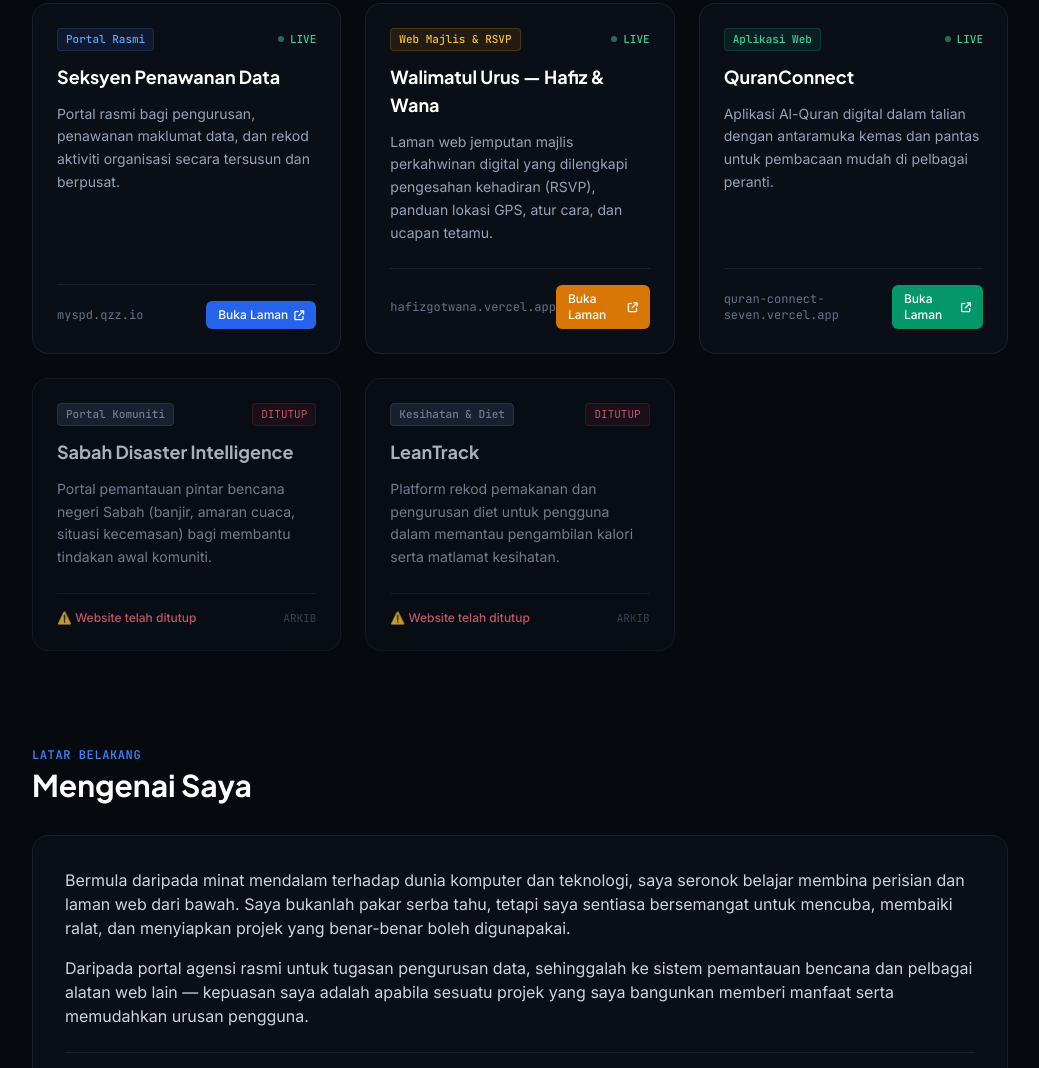
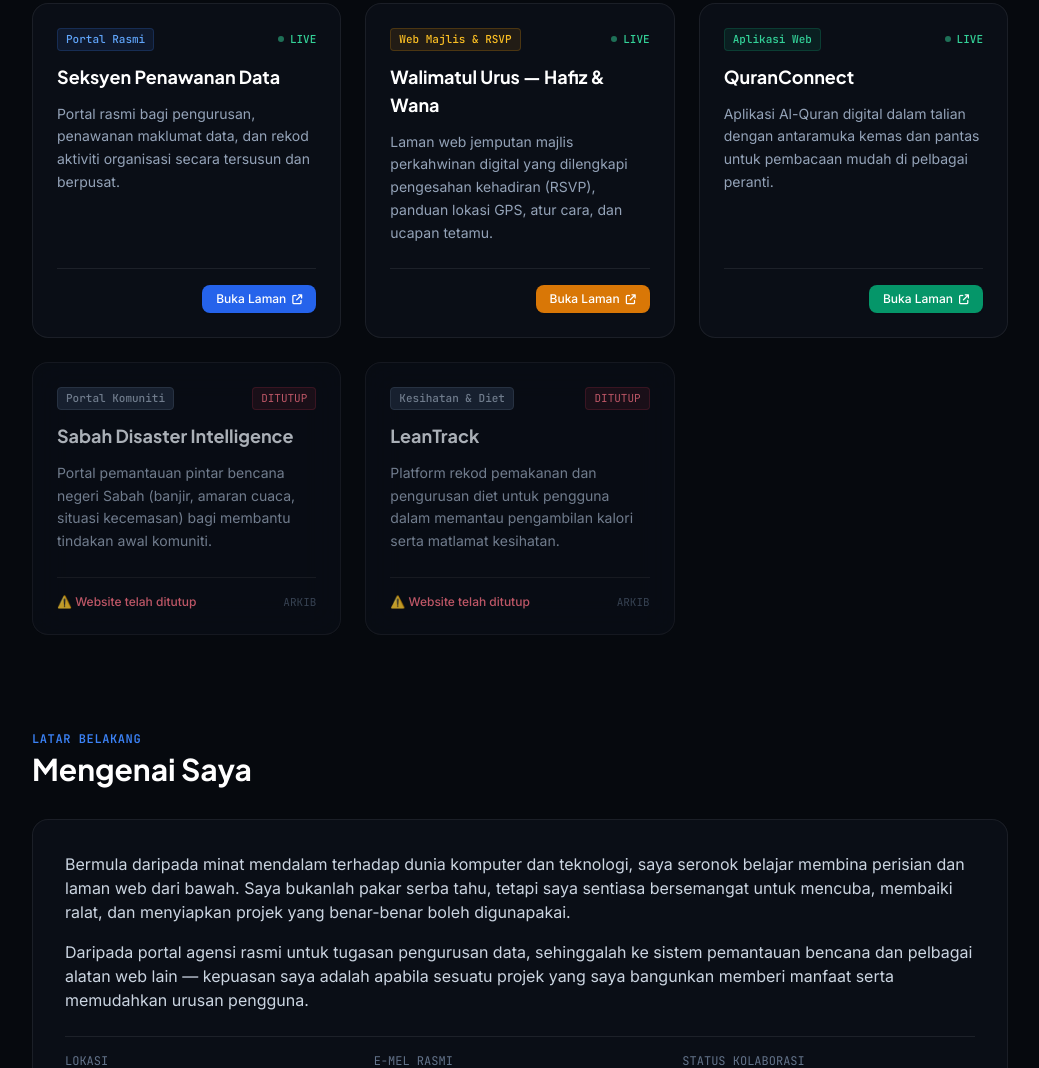
Before and after one commit to Faridexholic92/FaridTasim, a plain HTML site: page index.html in a window 1280 px wide. Shown: the part 945-2013 px from the top of the page, without its empty margins (120-1159 px from the left). Drawn offline with nearby package versions, Linux system fonts and the light colour scheme.

Commit message:
Remove raw URL domain texts from active project cards

```diff
--- a/index.html
+++ b/index.html
@@ -234,9 +234,8 @@
               Portal rasmi bagi pengurusan, penawanan maklumat data, dan rekod aktiviti organisasi secara tersusun dan berpusat.
             </p>
           </div>
-          <div class="pt-4 border-t border-surface-border flex items-center justify-between text-xs">
-            <span class="text-slate-500 font-mono">myspd.qzz.io</span>
-            <a href="https://www.myspd.qzz.io/" target="_blank" rel="noopener noreferrer" class="inline-flex items-center gap-1.5 px-3 py-1.5 bg-blue-600 hover:bg-blue-500 text-white rounded-md font-medium transition shadow-sm">
+          <div class="pt-4 border-t border-surface-border flex items-center justify-end text-xs">
+            <a href="https://www.myspd.qzz.io/" target="_blank" rel="noopener noreferrer" class="inline-flex items-center gap-1.5 px-3.5 py-1.5 bg-blue-600 hover:bg-blue-500 text-white rounded-lg font-medium transition shadow-sm">
               <span data-i18n="btn_visit">Buka Laman</span>
               <i class="fas fa-arrow-up-right-from-square text-[10px]"></i>
             </a>
@@ -261,9 +260,8 @@
               Laman web jemputan majlis perkahwinan digital yang dilengkapi pengesahan kehadiran (RSVP), panduan lokasi GPS, atur cara, dan ucapan tetamu.
             </p>
           </div>
-          <div class="pt-4 border-t border-surface-border flex items-center justify-between text-xs">
-            <span class="text-slate-500 font-mono">hafizgotwana.vercel.app</span>
-            <a href="https://hafizgotwana.vercel.app/" target="_blank" rel="noopener noreferrer" class="inline-flex items-center gap-1.5 px-3 py-1.5 bg-amber-600 hover:bg-amber-500 text-white rounded-md font-medium transition shadow-sm">
+          <div class="pt-4 border-t border-surface-border flex items-center justify-end text-xs">
+            <a href="https://hafizgotwana.vercel.app/" target="_blank" rel="noopener noreferrer" class="inline-flex items-center gap-1.5 px-3.5 py-1.5 bg-amber-600 hover:bg-amber-500 text-white rounded-lg font-medium transition shadow-sm">
               <span data-i18n="btn_visit">Buka Laman</span>
               <i class="fas fa-arrow-up-right-from-square text-[10px]"></i>
             </a>
@@ -288,9 +286,8 @@
               Aplikasi Al-Quran digital dalam talian dengan antaramuka kemas dan pantas untuk pembacaan mudah di pelbagai peranti.
             </p>
           </div>
-          <div class="pt-4 border-t border-surface-border flex items-center justify-between text-xs">
-            <span class="text-slate-500 font-mono">quran-connect-seven.vercel.app</span>
-            <a href="https://quran-connect-seven.vercel.app/" target="_blank" rel="noopener noreferrer" class="inline-flex items-center gap-1.5 px-3 py-1.5 bg-emerald-600 hover:bg-emerald-500 text-white rounded-md font-medium transition shadow-sm">
+          <div class="pt-4 border-t border-surface-border flex items-center justify-end text-xs">
+            <a href="https://quran-connect-seven.vercel.app/" target="_blank" rel="noopener noreferrer" class="inline-flex items-center gap-1.5 px-3.5 py-1.5 bg-emerald-600 hover:bg-emerald-500 text-white rounded-lg font-medium transition shadow-sm">
               <span data-i18n="btn_visit">Buka Laman</span>
               <i class="fas fa-arrow-up-right-from-square text-[10px]"></i>
             </a>
```
